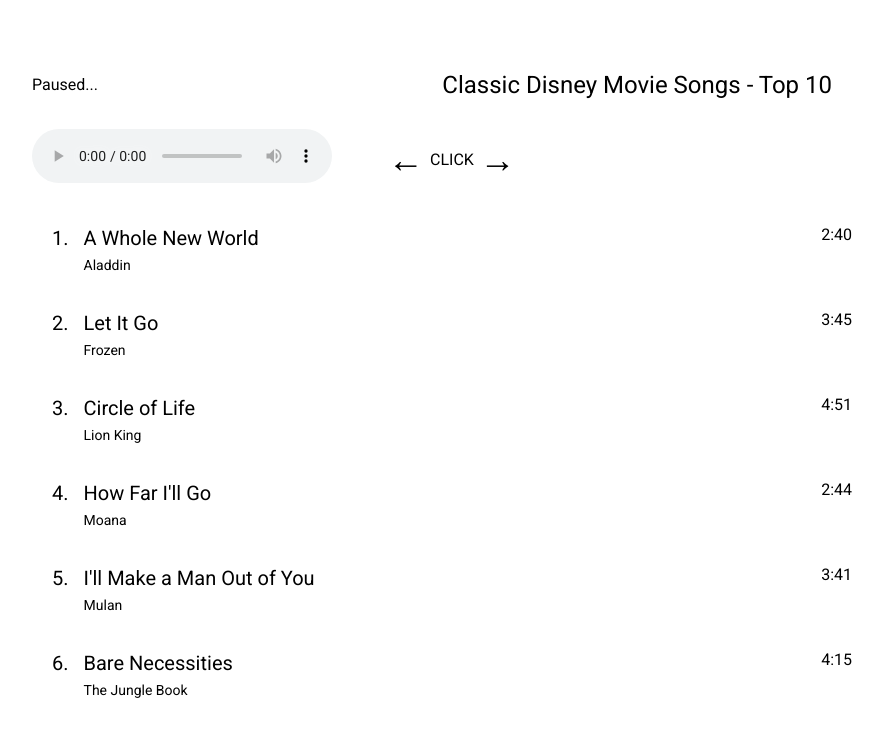
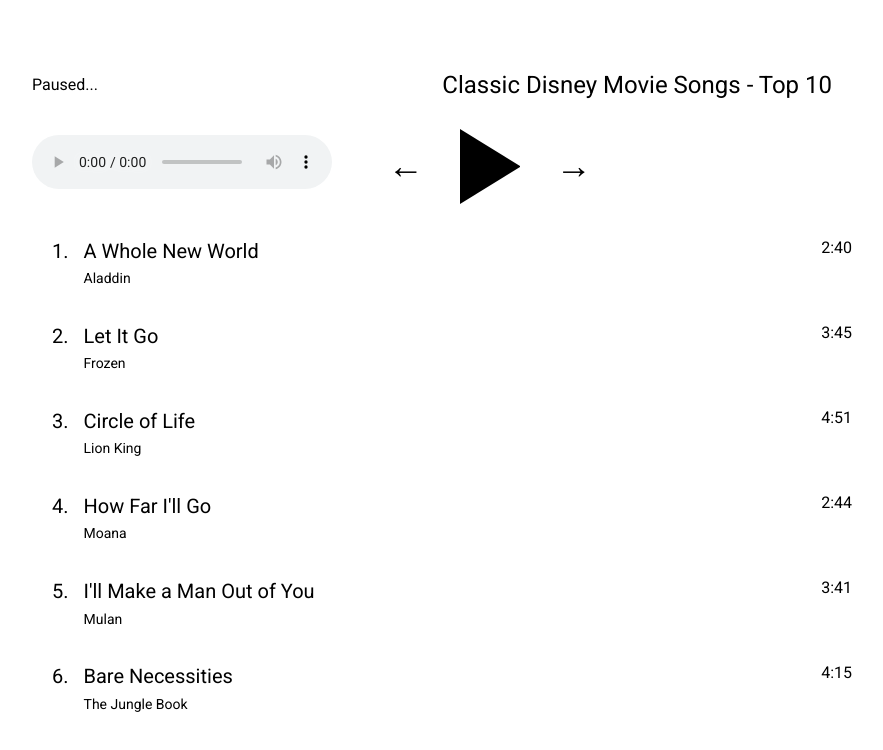
Before and after one commit to nakim97/musicplaylist, a React (Create React App) app in the folder playlist-generator/: page / in a window 1280 px wide. Shown: the top 750 px of the page, without its empty margins (208-1091 px from the left). Built offline with nearby package versions, Linux system fonts and the light colour scheme.

Commit message:
toggle classnames with state

```diff
--- a/playlist-generator/src/App.css
+++ b/playlist-generator/src/App.css
@@ -105,3 +105,24 @@
 .song .duration{
   margin-left:auto;
 }
+
+.button-play-pause{
+  margin: 0 30px;
+}
+
+.button-play-pause span{
+  display: block;
+  box-sizing: border-box;
+  width:0;
+  height:75px;
+  border-color: transparent transparent transparent black;
+  cursor:pointer;
+  border-style: double;
+  border-width:0 0 0 60px;
+  transition: 100ms all ease;
+}
+
+.button-play-pause span.paused{
+  border-style:solid;
+  border-width: 37px 0 37px 60px;
+}
--- a/playlist-generator/src/components/Playlist.js
+++ b/playlist-generator/src/components/Playlist.js
@@ -26,7 +26,7 @@
                 <div className="buttons">
                     <button className="btn">&larr;</button>
                     <div className="button-play-pause">
-                        <span className={status === "Paused..." ? "paused" : "playing"} onClick={handleOnPlayPauseClick}>CLICK</span>
+                        <span className={status === "Paused..." ? "paused" : "playing"} onClick={handleOnPlayPauseClick}></span>
                     </div>
                     <button className="btn">&rarr;</button>
                 </div>
```
